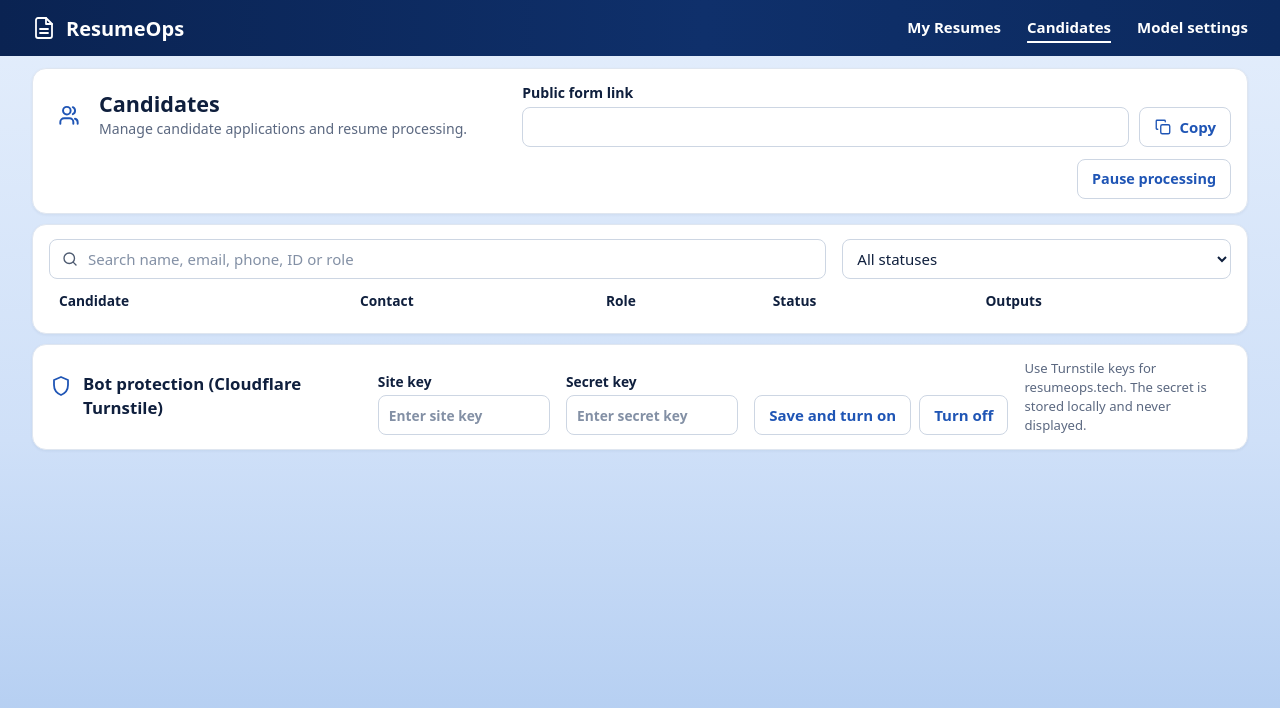
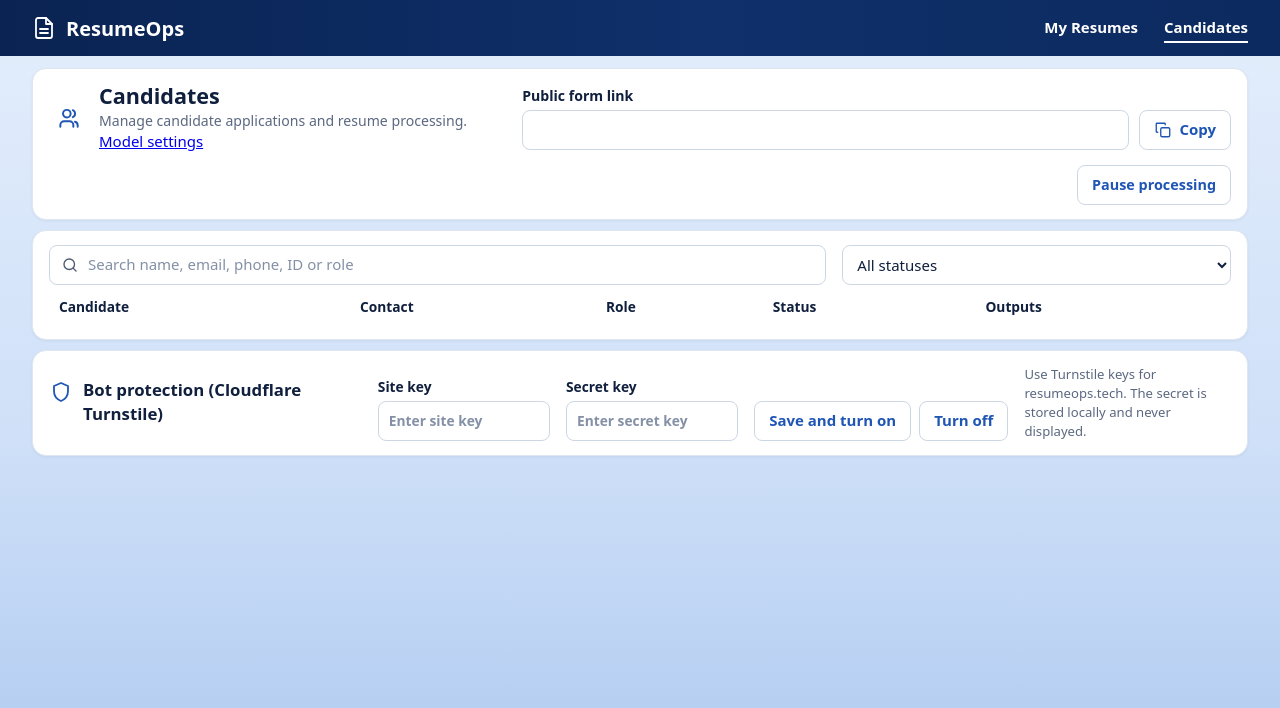
Before and after one commit to codetrust2025-spec/resumeops, a plain HTML site: page dashboard/candidates.html in a window 1280 px wide. Drawn offline with Linux system fonts and the light colour scheme; no server answers.

Commit message:
Keep model settings discoverable on narrow screens

```diff
--- a/dashboard/candidates.html
+++ b/dashboard/candidates.html
@@ -14,14 +14,15 @@
 <body class="cd-page">
 <header class="cd-bar">
   <a class="cd-brand" href="/"><svg class="cd-ic" viewBox="0 0 24 24" aria-hidden="true"><path d="M14 2H6a2 2 0 0 0-2 2v16a2 2 0 0 0 2 2h12a2 2 0 0 0 2-2V8z"/><path d="M14 2v6h6"/><path d="M16 13H8"/><path d="M16 17H8"/></svg>ResumeOps</a>
-  <nav><a href="/">My Resumes</a><a href="/candidates" aria-current="page">Candidates</a><a href="/operations#ollama-model-settings">Model settings</a></nav>
+  <nav><a href="/">My Resumes</a><a href="/candidates" aria-current="page">Candidates</a></nav>
 </header>
 <main class="cd-main">
   <section class="cd-card cd-top">
     <div class="cd-head">
       <div class="cd-title">
         <span class="cd-tile" aria-hidden="true"><svg class="cd-ic" viewBox="0 0 24 24"><path d="M16 20v-1.5a3.5 3.5 0 0 0-3.5-3.5h-5A3.5 3.5 0 0 0 4 18.5V20"/><circle cx="10" cy="8" r="3.5"/><path d="M20 20v-1.3a3.3 3.3 0 0 0-2.5-3.2"/><path d="M15.5 4.8a3.5 3.5 0 0 1 0 6.4"/></svg></span>
-        <div><h1>Candidates</h1><p>Manage candidate applications and resume processing.</p></div>
+        <div><h1>Candidates</h1><p>Manage candidate applications and resume processing.</p>
+          <a href="/operations#ollama-model-settings">Model settings</a></div>
       </div>
       <div class="cd-share">
         <label for="cd-form-url">Public form link</label>
```
